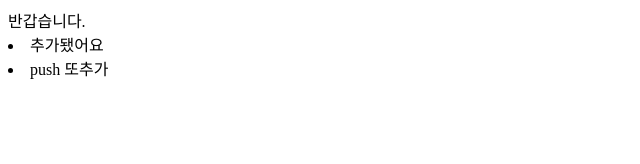
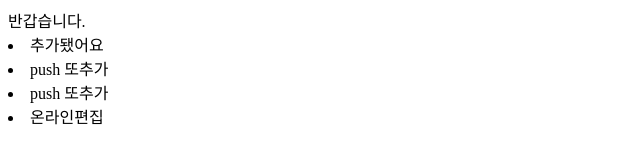
Before and after one commit to asdzxc1822/ex11, a plain HTML site: page index.html in a window 1280 px wide. Shown: the whole page, without its empty margins (0-640 px from the left). Drawn offline with Linux system fonts and the light colour scheme.

Commit message:
Update index.html

```diff
--- a/index.html
+++ b/index.html
@@ -8,5 +8,8 @@
     반갑습니다.
     <li>추가됐어요</li>
     <li>push 또추가</li>
+     <li>push 또추가</li>
+     <li>온라인편집</li>
+
   </body>
 </html>
```
